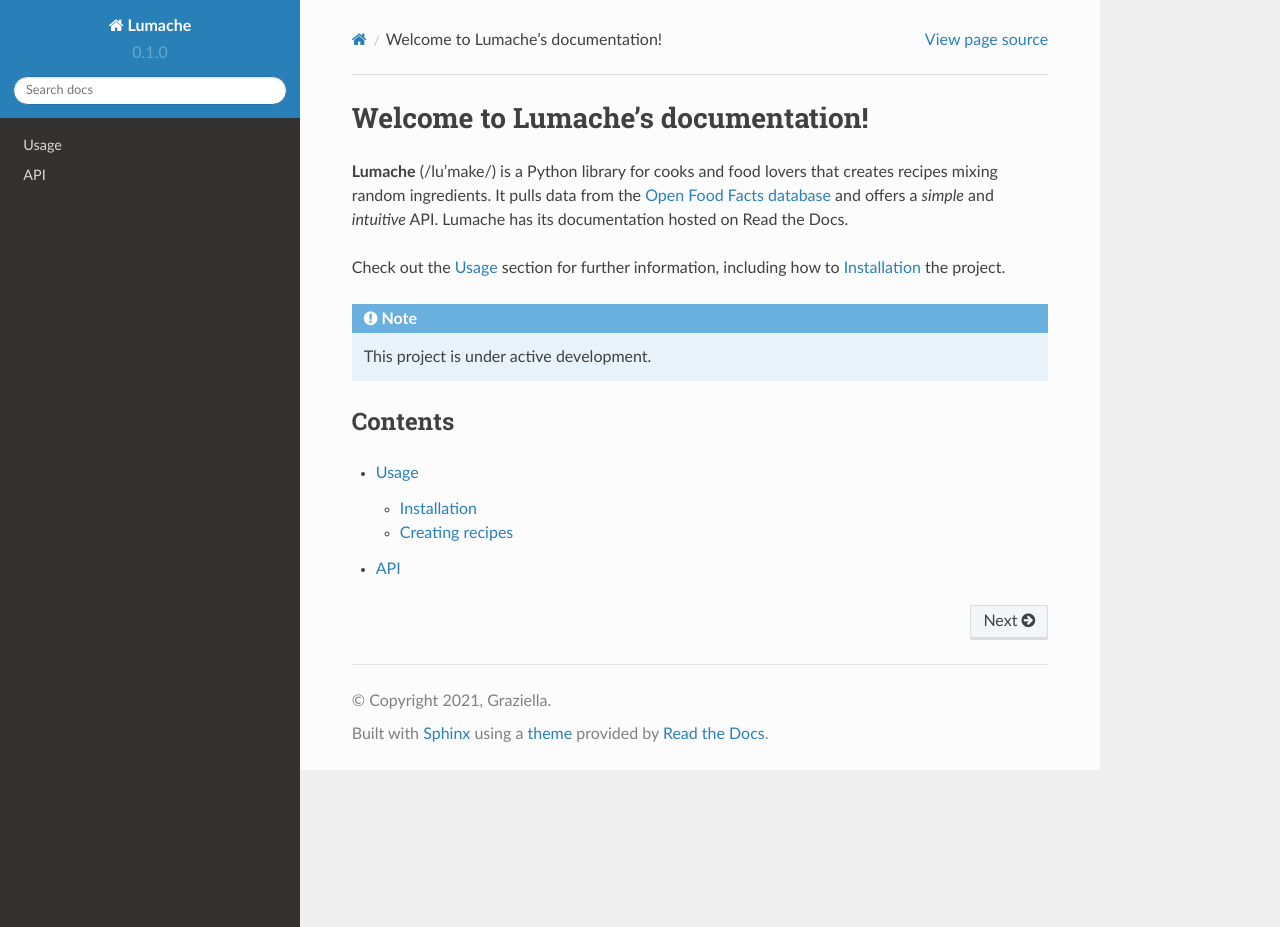
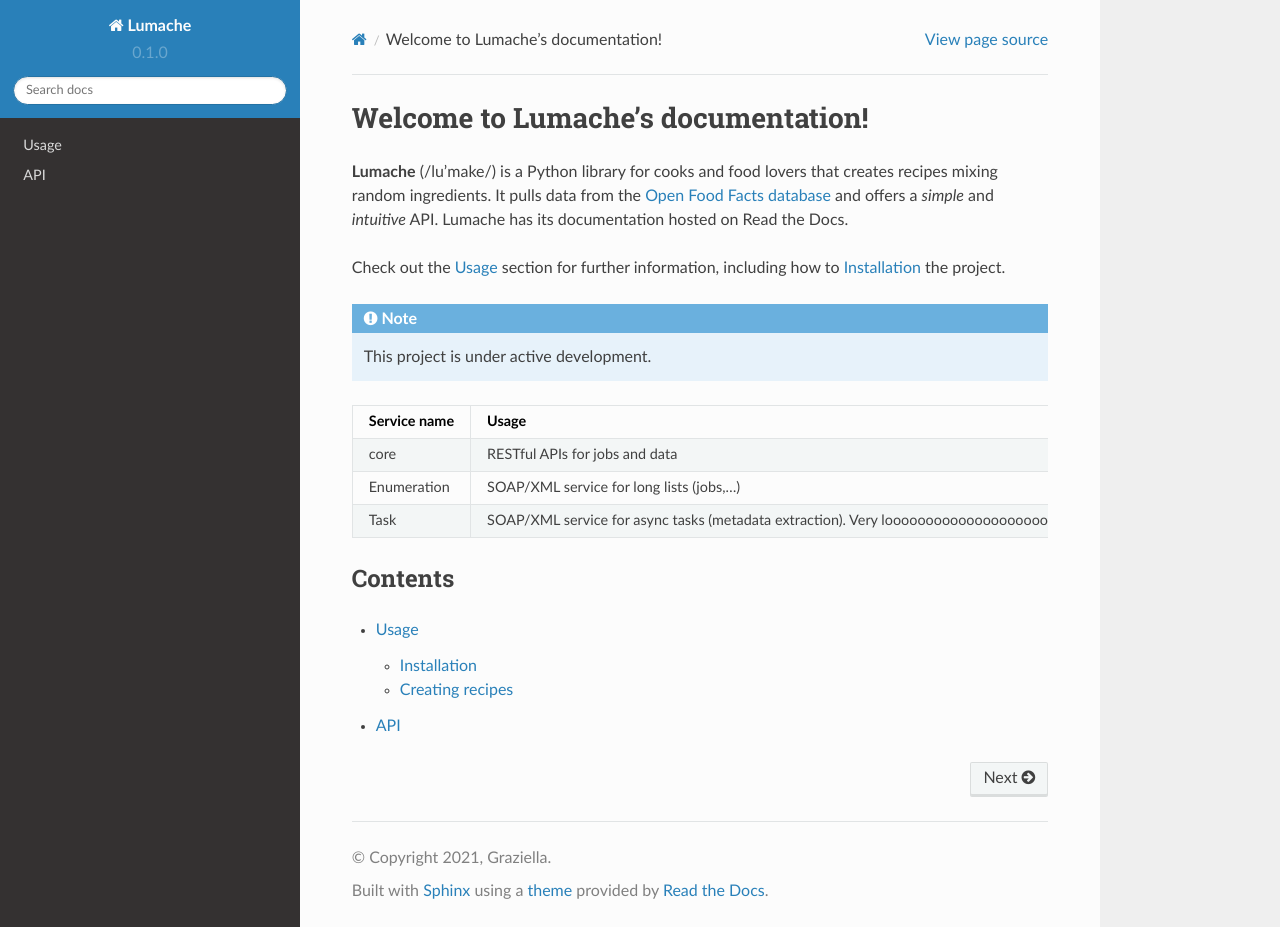
Before and after one commit to vhuber101/rtd-tutorial, a Sphinx documentation site: the page built from docs/source/index.rst, in a window 1280 px wide and 927 px high. Built offline with Sphinx 7.4.7 and the Read the Docs theme 2.0.0, drawn with Linux system fonts in a browser that asks for light colours.

Commit message:
Update index.rst

```diff
--- a/docs/source/index.rst
+++ b/docs/source/index.rst
@@ -14,6 +14,22 @@
 
    This project is under active development.
 
+.. table::
+ :width: 100
+ :widths: 20 80
+
+ +----------------+----------------------------------------------+
+ | Service name   | Usage                                        |
+ +================+==============================================+
+ | core           | RESTful APIs for jobs and data               |
+ +----------------+----------------------------------------------+
+ | Enumeration    | SOAP/XML service for long lists (jobs,...)   |
+ +----------------+----------------------------------------------+
+ | Task           | SOAP/XML service for async tasks (metadata   |
+ |                | extraction). Very loooooooooooooooooooooong  |
+ |                | line                                         |
+ +----------------+----------------------------------------------+
+
 Contents
 --------
 
```
